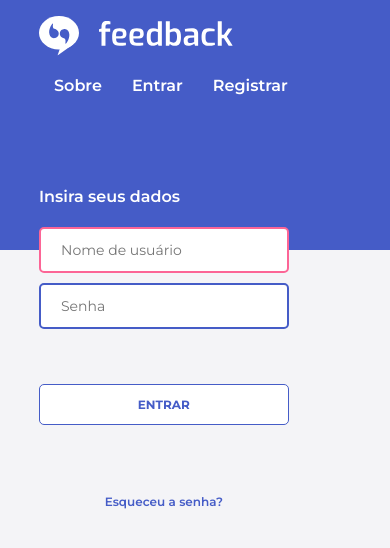
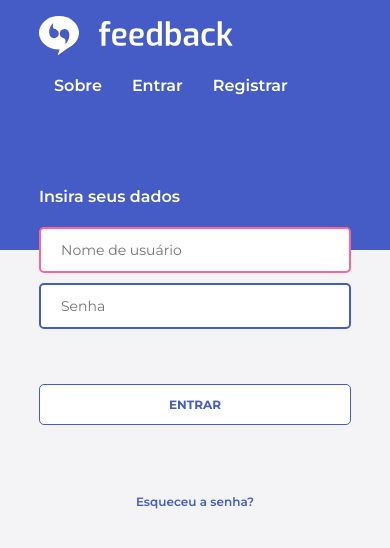
Before and after one commit to Carol111/feedback, a Django app: a page that uses apps/core/templates/core/base.html in a window 390 px wide. Shown: the top 548 px of the page. Run offline with Django 3.2, Linux system fonts and the light colour scheme; parts of the project's set-up code (start-up, migrations or seed data) failed here and were passed over.

Commit message:
Corrige largura dos inputs no mobile

```diff
--- a/apps/core/static/css/styles.css
+++ b/apps/core/static/css/styles.css
@@ -387,6 +387,15 @@ body {
     .user-right {
         width: 100%;
     }
+    .user-right input {
+        width: 100%;
+    }
+    .user-right button {
+        width: 100%;
+    }
+    .user-link {
+        padding-right: 0;
+    }
     .user-login {
         margin: 60px 0;
     }
```
